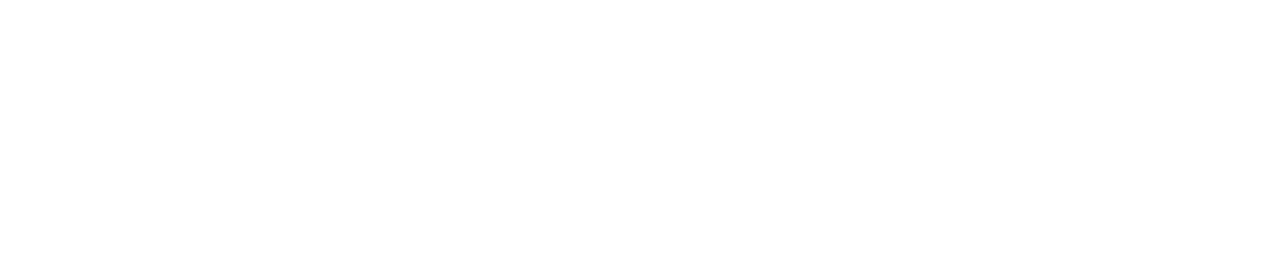
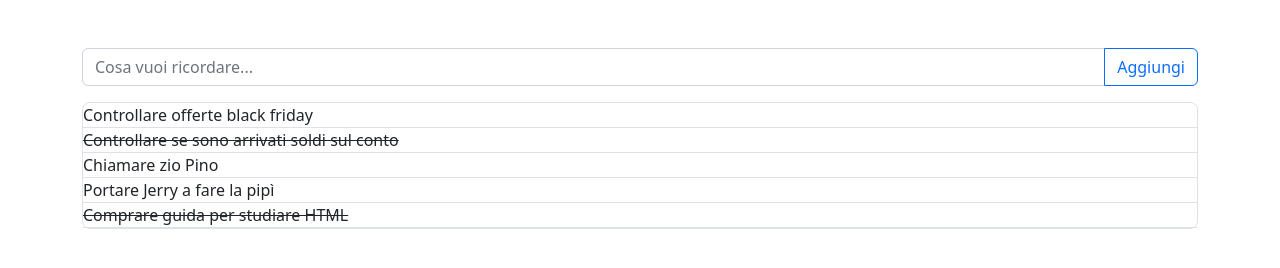
Before and after one commit to MicheleAbategiovanni/vue-todolist, a plain HTML site: page index.html in a window 1280 px wide. Drawn offline with nearby package versions, Linux system fonts and the light colour scheme.

Commit message:
completed first milestone

```diff
--- a/index.html
+++ b/index.html
@@ -19,7 +19,34 @@
 
     <div id="app">
 
+        <main>
+
+            <div class="container mt-5">
+
+                <div class="input-group mb-3">
+                    <input type="text" class="form-control" placeholder="Cosa vuoi ricordare..."
+                        aria-label="Recipient's username" aria-describedby="button-addon2">
+                    <button class="btn btn-outline-primary" type="button" id="button-addon2">Aggiungi</button>
+                </div>
+
+
+                <div class="border rounded-3">
+
+                    <div class="border-bottom" v-for="newTask, i in toDoList">
+
+                        <span></span>
+                        <span :class="(toDoList[i].done === false) ? 'text-decoration-line-through' : ''">{{toDoList[i].text}}</span>
+
+                    </div>
+
+                </div>
+            </div>
+
+        </main>
+
     </div>
+
+    <script src="js/main.js"></script>
 
 </body>
 
--- a/js/main.js
+++ b/js/main.js
@@ -3,7 +3,28 @@
 createApp({
     data() {
         return {
-
+            toDoList: [
+                {
+                    text: "Controllare offerte black friday",
+                    done: true,
+                },
+                {
+                    text: "Controllare se sono arrivati soldi sul conto ",
+                    done: false,
+                },
+                {
+                    text: "Chiamare zio Pino",
+                    done: true,
+                },
+                {
+                    text: "Portare Jerry a fare la pipì",
+                    done: true,
+                },
+                {
+                    text: "Comprare guida per studiare HTML",
+                    done: false,
+                },
+            ]
         }
     },
     methods: {
```
